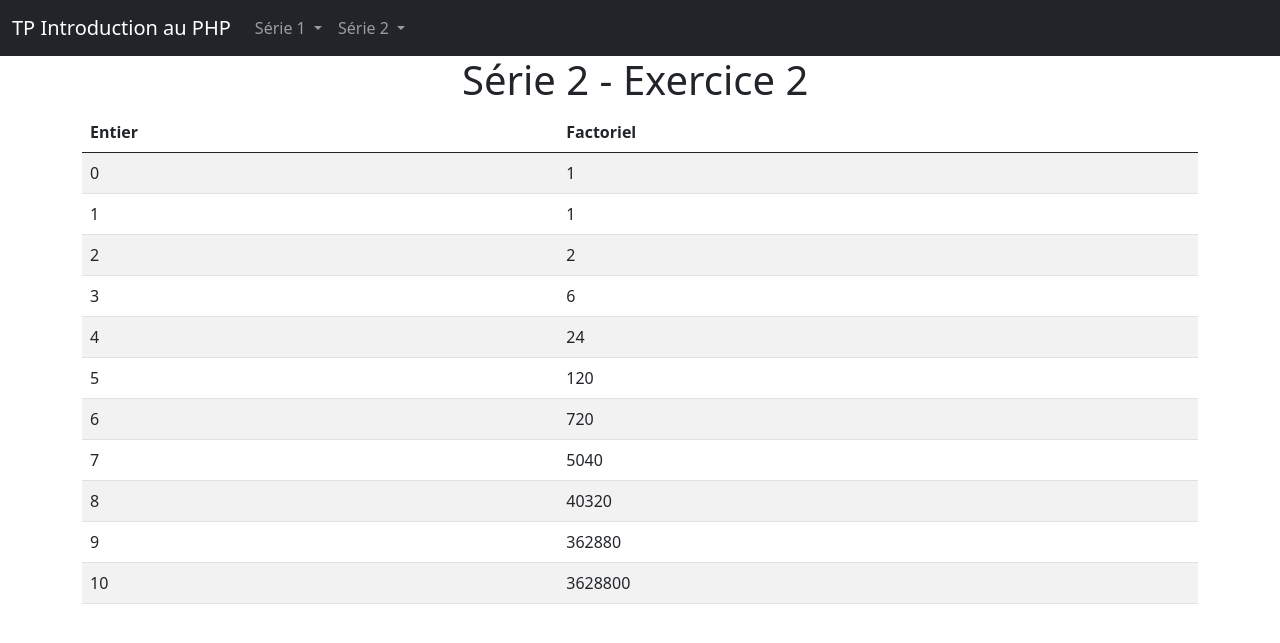
After one commit to arthurmadecprevost/tp-intro-php, a PHP site: page /intro_php/serie2/exercice2.php in a window 1280 px wide. The commit adds this page. Shown: the top 643 px of the page. Run offline with PHP 8.4, Linux system fonts and the light colour scheme.

Commit message:
Ajout exo3 série2

```diff
--- /dev/null
+++ b/serie2/exercice2.php
@@ -0,0 +1,71 @@
+<?php
+  $serie = '2';
+  $exercice = '2';
+?>
+
+<!doctype html>
+<html lang="fr">
+  <head>
+    <meta charset="utf-8">
+    <meta name="viewport" content="width=device-width, initial-scale=1">
+
+    <!-- Bootstrap CSS -->
+    <link href="https://cdn.jsdelivr.net/npm/bootstrap@5.0.0-beta1/dist/css/bootstrap.min.css" rel="stylesheet" integrity="sha384-giJF6kkoqNQ00vy+HMDP7azOuL0xtbfIcaT9wjKHr8RbDVddVHyTfAAsrekwKmP1" crossorigin="anonymous">
+
+    <title><?php echo "Série $serie - Exercice $exercice"; ?></title>
+  </head>
+  <body>
+    <?php
+    include('../template/header.php');
+    ?>
+
+    <div class="container">
+        <div class="row">
+            <div class="col-sm">
+            </div>
+            <div class="col-sm">
+            <h1><?php echo "Série $serie - Exercice $exercice"; ?></h1>
+            </div>
+            <div class="col-sm">
+            </div>
+        </div>
+        <table class="table table-striped">
+            <thead>
+                <tr>
+                    <th scope="col">Entier</th>
+                    <th scope="col">Factoriel</th>
+                </tr>
+            </thead>
+
+            <tbody>
+<?php
+        function factoriel($nbr)
+        {
+            if($nbr === 0)// condition d'arret
+            {
+                $nbr = 1;
+            }
+            else
+            {
+                $nbr = $nbr * factoriel($nbr-1);
+            }
+            return $nbr;
+        }
+        for($i = 0;$i < 11;$i++)
+        {
+?>
+                <tr>
+                    <td><?= $i ?></td>
+                    <td><?= factoriel($i) ?></td>
+                </tr>
+<?php
+        }
+?>
+            </tbody>
+        </table>
+    </div>
+
+    <script src="https://cdn.jsdelivr.net/npm/bootstrap@5.0.0-beta1/dist/js/bootstrap.bundle.min.js" integrity="sha384-ygbV9kiqUc6oa4msXn9868pTtWMgiQaeYH7/t7LECLbyPA2x65Kgf80OJFdroafW" crossorigin="anonymous"></script>
+
+  </body>
+</html>
--- a/template/header.php
+++ b/template/header.php
@@ -29,7 +29,7 @@
             <ul class="dropdown-menu dropdown-menu-dark" aria-labelledby="navbarDarkDropdownMenuLink">
                 <li><a class="dropdown-item" href="#">Exercice 1</a></li>
                 <li><a class="dropdown-item" href="<?= $URL_base ?>/serie2/exercice2.php">Exercice 2</a></li>
-                <li><a class="dropdown-item" href="#">Exercice 3</a></li>
+                <li><a class="dropdown-item" href="<?= $URL_base ?>/serie2/exercice3.php">Exercice 3</a></li>
                 <li><a class="dropdown-item" href="#">Exercice 4</a></li>
             </ul>
             </li>
```
Also changed, not shown: serie2/exercice3.php (added, +78 -0 lines).
